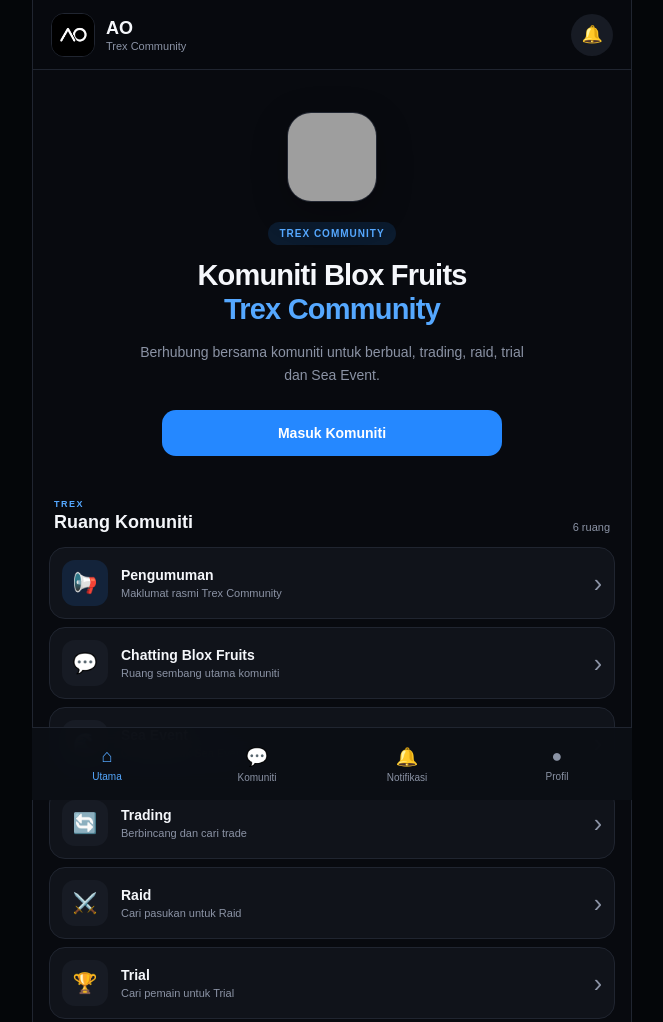
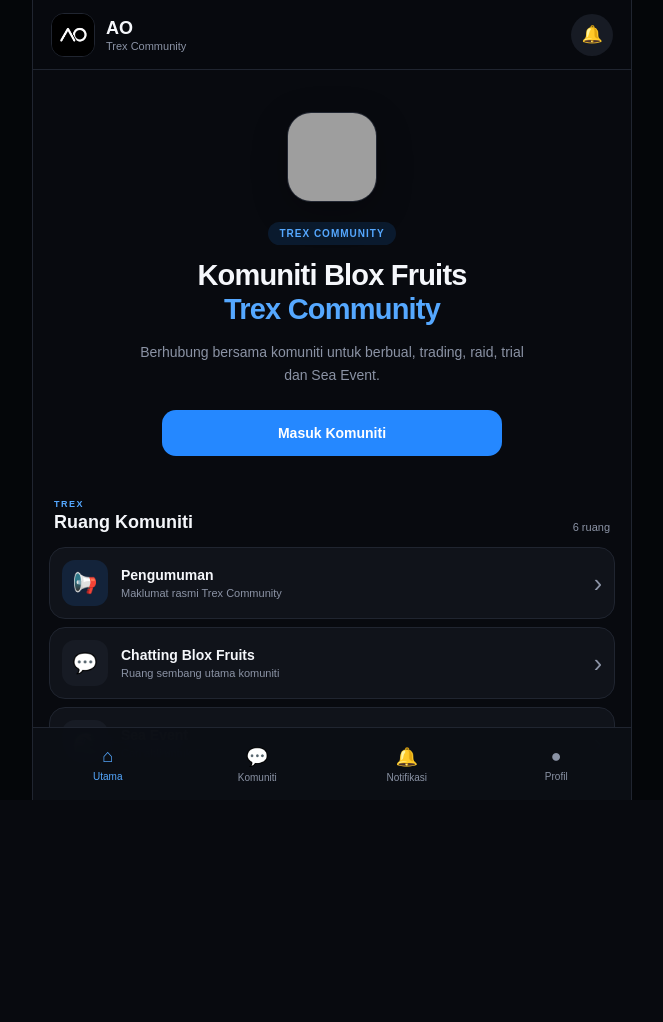
Before and after one commit to jastahakim/Aov1, a plain HTML site: page index.html in a window 1280 px wide. Shown: the top 1022 px of the page, without its empty margins (308-971 px from the left). After the commit the page ends 800 px from the top, so only its background shows below. Drawn offline with Linux system fonts and the light colour scheme; grey boxes are pictures that could not be loaded; a script that the page names is missing.

Commit message:
Update style.css

```diff
--- a/style.css
+++ b/style.css
@@ -23,21 +23,40 @@
 
   --blue-light: #55a8ff;
 
+  --header-height: 70px;
+
   --navigation-height: 72px;
 }
 
 
+
+/* ==============================
+   ROOT
+================================ */
+
 html {
+
+  width: 100%;
+
+  height: 100%;
 
   background: var(--background);
 
   scroll-behavior: smooth;
+
+  overscroll-behavior: none;
 }
 
 
 body {
 
-  min-height: 100vh;
+  width: 100%;
+
+  height: 100%;
+
+  margin: 0;
+
+  overflow: hidden;
 
   background: var(--background);
 
@@ -49,23 +68,37 @@
     sans-serif;
 
   -webkit-tap-highlight-color: transparent;
+
+  overscroll-behavior: none;
 }
 
 
 button {
+
   font-family: inherit;
 }
 
 
+
+/* ==============================
+   APP SHELL
+================================ */
+
 .app {
+
+  position: relative;
 
   width: 100%;
 
   max-width: 600px;
 
-  min-height: 100vh;
+  height: 100vh;
+
+  height: 100dvh;
 
   margin: auto;
+
+  overflow: hidden;
 
   background: var(--background);
 }
@@ -75,7 +108,6 @@
 /* ==============================
    AO SPLASH INTRO
 ================================ */
-
 
 .ao-splash {
 
@@ -123,7 +155,8 @@
 
   justify-content: center;
 
-  transform: translateY(-10px);
+  transform:
+    translateY(-10px);
 }
 
 
@@ -139,10 +172,12 @@
 
   opacity: 0;
 
-  transform: scale(0.86);
+  transform:
+    scale(0.86);
 
   animation:
-    splashLogo 0.7s
+    splashLogo
+    0.7s
     cubic-bezier(
       0.22,
       1,
@@ -179,11 +214,15 @@
 
   opacity: 0;
 
-  transform: translateY(7px);
+  transform:
+    translateY(7px);
 
   animation:
-    splashText 0.45s ease
-    0.3s forwards;
+    splashText
+    0.45s
+    ease
+    0.3s
+    forwards;
 }
 
 
@@ -202,8 +241,11 @@
   opacity: 0;
 
   animation:
-    splashText 0.45s ease
-    0.45s forwards;
+    splashText
+    0.45s
+    ease
+    0.45s
+    forwards;
 }
 
 
@@ -216,6 +258,7 @@
     transform:
       scale(0.86);
   }
+
 
   100% {
 
@@ -238,6 +281,7 @@
       translateY(7px);
   }
 
+
   100% {
 
     opacity: 1;
@@ -254,16 +298,18 @@
    HEADER
 ================================ */
 
-
 .topbar {
 
-  position: sticky;
-
-  top: 0;
+  position: relative;
 
   z-index: 100;
 
-  height: 70px;
+  width: 100%;
+
+  height:
+    var(--header-height);
+
+  flex-shrink: 0;
 
   display: flex;
 
@@ -280,15 +326,18 @@
       8,
       10,
       15,
-      0.94
+      0.96
     );
 
   border-bottom:
-    1px solid var(--border);
+    1px solid
+    var(--border);
 
-  backdrop-filter: blur(15px);
+  backdrop-filter:
+    blur(15px);
 
-  -webkit-backdrop-filter: blur(15px);
+  -webkit-backdrop-filter:
+    blur(15px);
 }
 
 
@@ -301,6 +350,11 @@
   gap: 11px;
 }
 
+
+
+/* ==============================
+   LOGO AO
+================================ */
 
 .ao-logo {
 
@@ -317,7 +371,8 @@
   background: #000;
 
   border:
-    1px solid var(--border);
+    1px solid
+    var(--border);
 }
 
 
@@ -381,34 +436,71 @@
 
   border-radius: 50%;
 
-  background: var(--surface-light);
+  background:
+    var(--surface-light);
 
   color: white;
 
   font-size: 17px;
 
   cursor: pointer;
+
+  transition:
+    transform 0.12s ease;
 }
 
 
 .header-button:active {
 
-  transform: scale(0.94);
+  transform:
+    scale(0.94);
 }
 
 
 
 /* ==============================
-   MAIN
+   MAIN SCROLL AREA
 ================================ */
-
 
 .main-content {
 
+  width: 100%;
+
+  height:
+    calc(
+      100vh -
+      var(--header-height)
+    );
+
+  height:
+    calc(
+      100dvh -
+      var(--header-height)
+    );
+
+  overflow-y: auto;
+
+  overflow-x: hidden;
+
   padding-bottom:
     calc(
-      var(--navigation-height) + 25px
+      var(--navigation-height)
+      + 25px
     );
+
+  overscroll-behavior-y: none;
+
+  overscroll-behavior-x: none;
+
+  -webkit-overflow-scrolling: touch;
+
+  scrollbar-width: none;
+}
+
+
+.main-content::-webkit-scrollbar {
+
+  display: none;
 }
 
 
@@ -416,7 +508,6 @@
 /* ==============================
    HERO
 ================================ */
-
 
 .hero {
 
@@ -428,6 +519,11 @@
   text-align: center;
 }
 
+
+
+/* ==============================
+   TREX LOGO
+================================ */
 
 .trex-logo {
 
@@ -442,14 +538,21 @@
 
   overflow: hidden;
 
-  background: var(--surface);
+  background:
+    var(--surface);
 
   border:
-    1px solid var(--border);
+    1px solid
+    var(--border);
 
   box-shadow:
     0 10px 35px
-    rgba(0, 0, 0, 0.25);
+    rgba(
+      0,
+      0,
+      0,
+      0.25
+    );
 }
 
 
@@ -464,6 +567,11 @@
   object-fit: cover;
 }
 
+
+
+/* ==============================
+   COMMUNITY BADGE
+================================ */
 
 .community-badge {
 
@@ -484,7 +592,8 @@
       0.13
     );
 
-  color: var(--blue-light);
+  color:
+    var(--blue-light);
 
   font-size: 10px;
 
@@ -494,13 +603,19 @@
 }
 
 
+
+/* ==============================
+   HERO TEXT
+================================ */
+
 .hero h2 {
 
   max-width: 410px;
 
   margin: auto;
 
-  color: var(--text);
+  color:
+    var(--text);
 
   font-size: 29px;
 
@@ -514,7 +629,8 @@
 
   display: block;
 
-  color: var(--blue-light);
+  color:
+    var(--blue-light);
 }
 
 
@@ -527,13 +643,19 @@
     auto
     24px;
 
-  color: var(--muted);
+  color:
+    var(--muted);
 
   font-size: 14px;
 
   line-height: 1.6;
 }
 
+
+
+/* ==============================
+   MAIN BUTTON
+================================ */
 
 .main-button {
 
@@ -547,7 +669,8 @@
 
   border-radius: 14px;
 
-  background: var(--blue);
+  background:
+    var(--blue);
 
   color: white;
 
@@ -557,13 +680,16 @@
 
   cursor: pointer;
 
-  transition: 0.15s;
+  transition:
+    transform 0.15s ease,
+    opacity 0.15s ease;
 }
 
 
 .main-button:active {
 
-  transform: scale(0.97);
+  transform:
+    scale(0.97);
 }
 
 
@@ -571,7 +697,6 @@
 /* ==============================
    COMMUNITY
 ================================ */
-
 
 .community-section {
 
@@ -601,7 +726,8 @@
 
   margin-bottom: 3px;
 
-  color: var(--blue-light);
+  color:
+    var(--blue-light);
 
   font-size: 9px;
 
@@ -613,7 +739,8 @@
 
 .section-header h3 {
 
-  color: var(--text);
+  color:
+    var(--text);
 
   font-size: 18px;
 }
@@ -621,7 +748,8 @@
 
 .room-count {
 
-  color: var(--muted);
+  color:
+    var(--muted);
 
   font-size: 11px;
 }
@@ -629,9 +757,8 @@
 
 
 /* ==============================
-   ROOM
+   ROOM LIST
 ================================ */
-
 
 .room-list {
 
@@ -658,27 +785,34 @@
   padding: 12px;
 
   border:
-    1px solid var(--border);
+    1px solid
+    var(--border);
 
   border-radius: 16px;
 
-  background: var(--surface);
+  background:
+    var(--surface);
 
-  color: var(--text);
+  color:
+    var(--text);
 
   text-align: left;
 
   cursor: pointer;
 
-  transition: 0.15s;
+  transition:
+    transform 0.15s ease,
+    background 0.15s ease;
 }
 
 
 .room-card:active {
 
-  transform: scale(0.985);
+  transform:
+    scale(0.985);
 
-  background: var(--surface-light);
+  background:
+    var(--surface-light);
 }
 
 
@@ -698,7 +832,8 @@
 
   border-radius: 13px;
 
-  background: var(--surface-light);
+  background:
+    var(--surface-light);
 
   font-size: 20px;
 }
@@ -732,7 +867,8 @@
 
 .room-content strong {
 
-  color: var(--text);
+  color:
+    var(--text);
 
   font-size: 14px;
 }
@@ -742,7 +878,8 @@
 
   overflow: hidden;
 
-  color: var(--muted);
+  color:
+    var(--muted);
 
   font-size: 11px;
 
@@ -754,7 +891,8 @@
 
 .room-arrow {
 
-  color: var(--muted);
+  color:
+    var(--muted);
 
   font-size: 25px;
 }
@@ -765,23 +903,17 @@
    BOTTOM NAVIGATION
 ================================ */
 
-
 .bottom-nav {
 
-  position: fixed;
+  position: absolute;
 
-  left: 50%;
+  left: 0;
 
   bottom: 0;
-
-  transform:
-    translateX(-50%);
 
   z-index: 200;
 
   width: 100%;
-
-  max-width: 600px;
 
   min-height:
     var(--navigation-height);
@@ -789,21 +921,27 @@
   display: grid;
 
   grid-template-columns:
-    repeat(4, 1fr);
+    repeat(
+      4,
+      1fr
+    );
 
   padding-bottom:
-    env(safe-area-inset-bottom);
+    env(
+      safe-area-inset-bottom
+    );
 
   background:
     rgba(
       12,
       15,
       21,
-      0.97
+      0.98
     );
 
   border-top:
-    1px solid var(--border);
+    1px solid
+    var(--border);
 
   backdrop-filter:
     blur(18px);
@@ -815,13 +953,16 @@
 
 .nav-button {
 
-  min-height: 72px;
+  min-height:
+    var(--navigation-height);
 
   border: none;
 
-  background: transparent;
+  background:
+    transparent;
 
-  color: var(--muted);
+  color:
+    var(--muted);
 
   display: flex;
 
@@ -834,6 +975,17 @@
   gap: 4px;
 
   cursor: pointer;
+
+  transition:
+    color 0.15s ease,
+    transform 0.12s ease;
+}
+
+
+.nav-button:active {
+
+  transform:
+    scale(0.94);
 }
 
 
@@ -851,7 +1003,27 @@
 
 .nav-button.active {
 
-  color: var(--blue-light);
+  color:
+    var(--blue-light);
+}
+
+
+
+/* ==============================
+   TEXT SELECTION
+================================ */
+
+img {
+
+  -webkit-user-drag: none;
+
+  user-select: none;
+}
+
+
+button {
+
+  user-select: none;
 }
 
 
@@ -860,10 +1032,10 @@
    LARGE SCREEN
 ================================ */
 
-
 @media (min-width: 700px) {
 
   body {
+
     background: #040609;
   }
 
@@ -871,10 +1043,12 @@
   .app {
 
     border-left:
-      1px solid var(--border);
+      1px solid
+      var(--border);
 
     border-right:
-      1px solid var(--border);
+      1px solid
+      var(--border);
   }
 
 }
```
